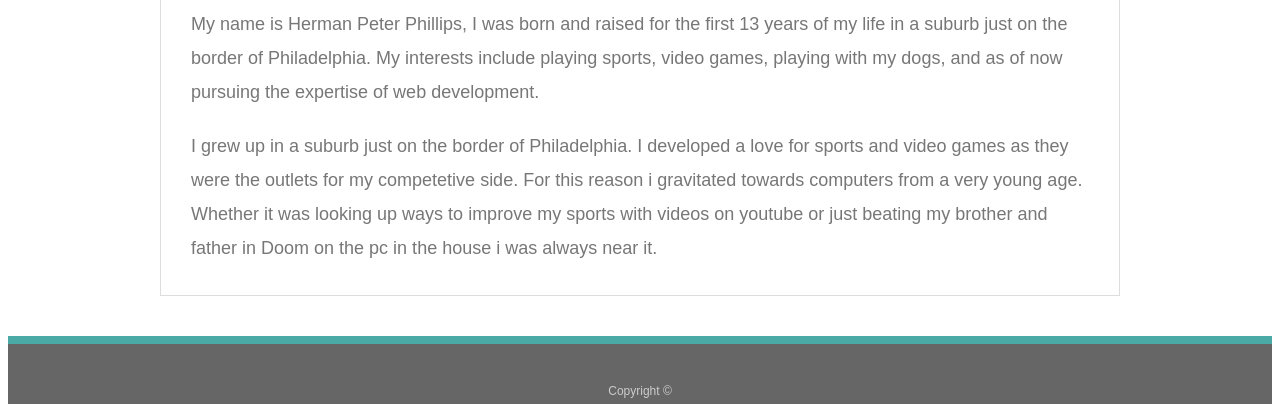
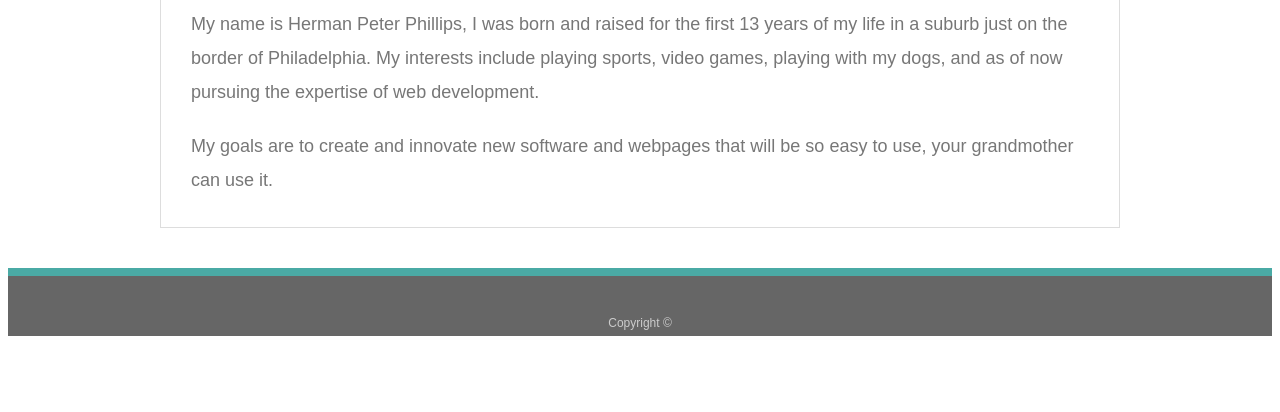
Before and after one commit to HermanPhillips27/HermanPhillips27-Basic-Portfolio, a plain HTML site: page index.html in a window 1280 px wide. Shown: the part 608-1020 px from the top of the page. After the commit the page ends 952 px from the top, so only its background shows below. Drawn offline with Linux system fonts and the light colour scheme.

Commit message:
indexGoals

```diff
--- a/index.html
+++ b/index.html
@@ -26,7 +26,7 @@
 
       <img src="https://media-exp1.licdn.com/dms/image/C4E03AQF1rNWrQVqc4A/profile-displayphoto-shrink_200_200/0?e=1591228800&v=beta&t=miCOg30eKUzFIYQFfQZuiEp8zM3d_ZGScAuYCxQ6KpE" class="card-img-top" alt="..." class="auth-image" alt="Your Name">
       <p>My name is Herman Peter Phillips, I was born and raised for the first 13 years of my life in a suburb just on the border of Philadelphia.  My interests include playing sports, video games, playing with my dogs, and as of now pursuing the expertise of web development.</p>
-      <p>I grew up in a suburb just on the border of Philadelphia.  I developed a love for sports and video games as they were the outlets for my competetive side.  For this reason i gravitated towards computers from a very young age.  Whether it was looking up ways to improve my sports with videos on youtube or just beating my brother and father in Doom on the pc in the house i was always near it.</p>
+      <p>My goals are to create and innovate new software and webpages that will be so easy to use, your grandmother can use it.</p>
     </section>
 
   </div>
```
